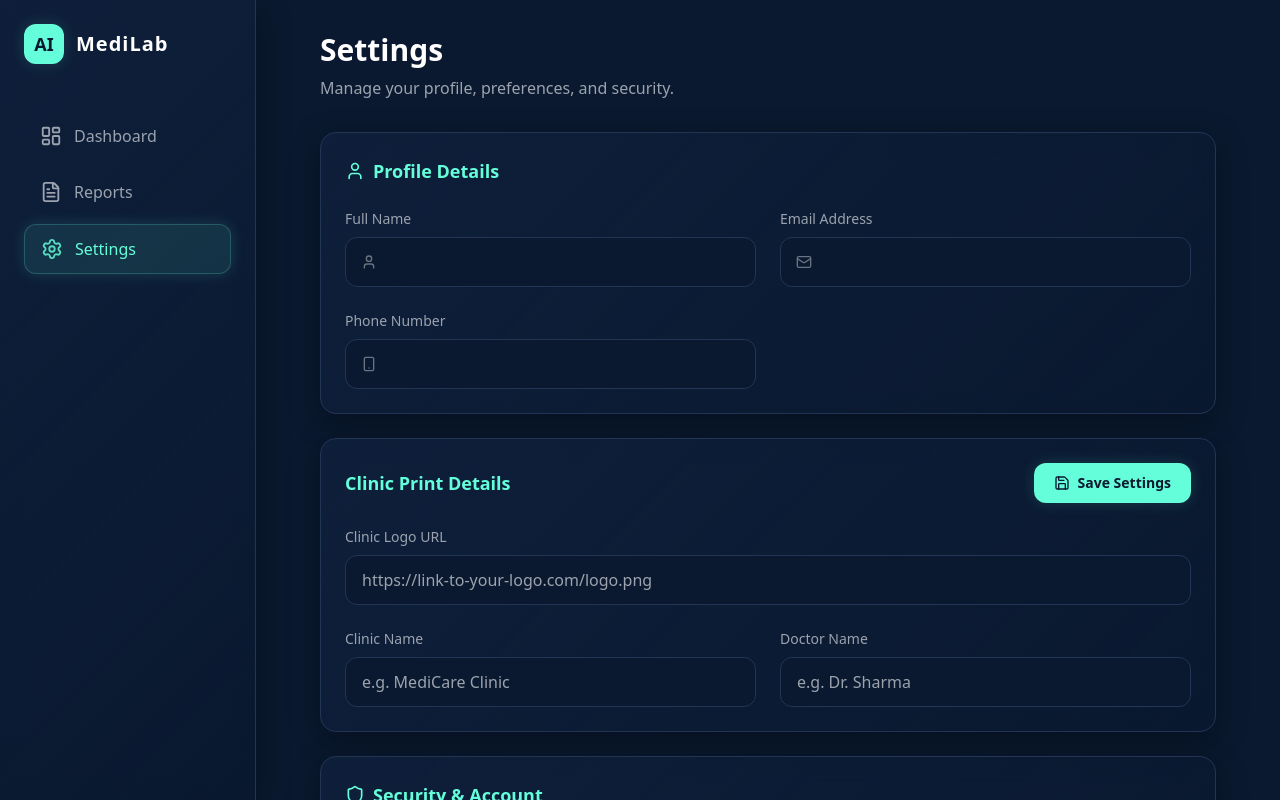
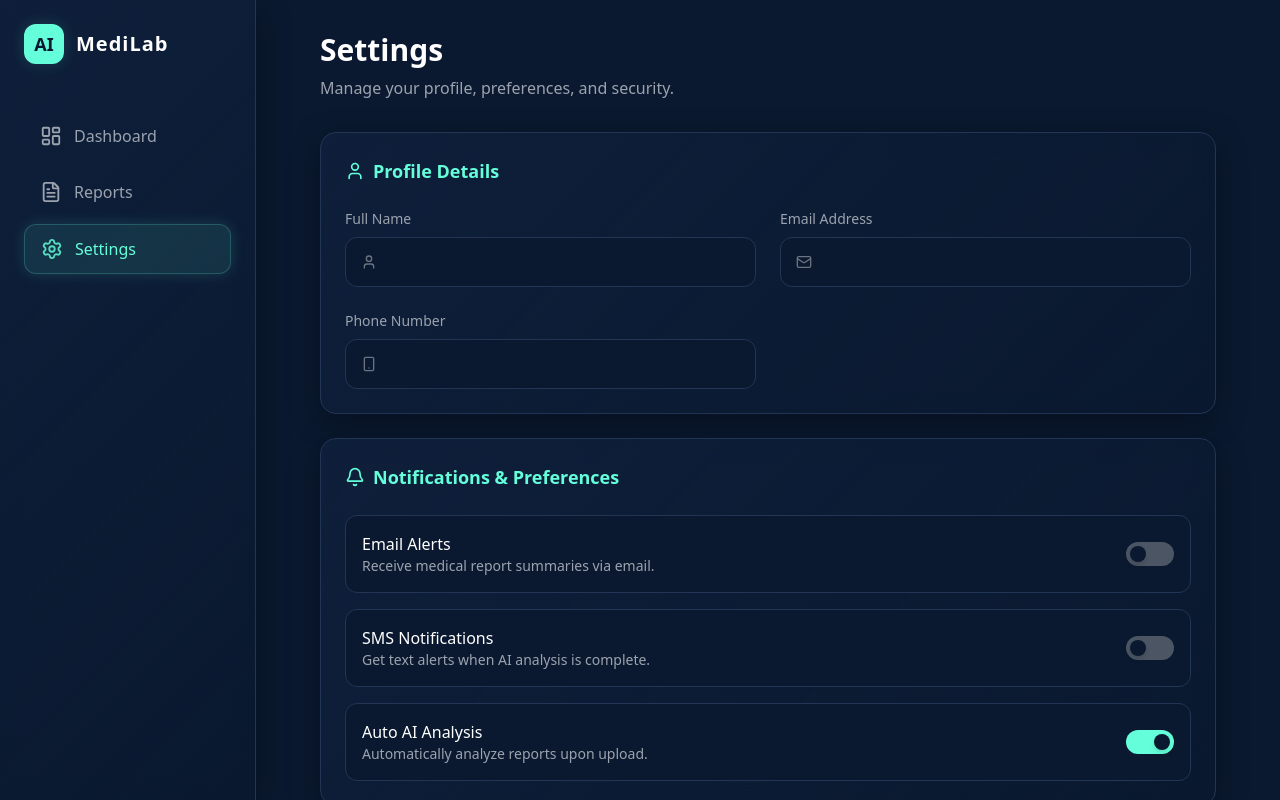
Before and after one commit to anuragsinghyadav2658-lang/medilab-ai-frontend, a React (Vite) app: page /settings in a window 1280 px wide. Shown: the top 800 px of the page. Built offline with nearby package versions, Linux system fonts and the light colour scheme.

Commit message:
fixed small bug

```diff
--- a/src/pages/Settings.jsx
+++ b/src/pages/Settings.jsx
@@ -30,23 +30,6 @@ const Settings = () => {
   });
 
   const [hasChanges, setHasChanges] = useState(false);
-
-  const [clinicDetails, setClinicDetails] = useState({
-    logoUrl: "",
-    clinicName: "",
-    doctorName: "",
-  });
-
-  const handleClinicChange = (e) => {
-    const { name, value } = e.target;
-    setClinicDetails((prev) => ({ ...prev, [name]: value }));
-  };
-
-  const saveClinicDetails = () => {
-    // API integration ke aane tak abhi ke liye localStorage use kar rahe hain
-    localStorage.setItem("clinicDetails", JSON.stringify(clinicDetails));
-    alert("Clinic print details saved successfully!");
-  };
 
   // Page load hote hi backend se user ki detail laane ka logic
   useEffect(() => {
@@ -310,59 +293,61 @@ const Settings = () => {
           </div>
         </div>
 
-        {/* Clinic Print Details Section */}
+        {/* Notifications Section */}
         <div className="bg-glass-navy backdrop-blur-md border border-navy-lightest rounded-2xl p-6 shadow-glass">
-          <div className="flex flex-col sm:flex-row sm:items-center justify-between gap-4 mb-6">
-            <h2 className="text-lg font-semibold text-mint flex items-center gap-2">
-              Clinic Print Details
+          <h2 className="text-lg font-semibold text-mint flex items-center gap-2 mb-6">
+            <Bell size={20} /> Notifications & Preferences
           </h2>
+          <div className="space-y-4">
+            <div className="flex items-center justify-between p-4 bg-navy border border-navy-lightest rounded-xl">
+              <div>
+                <h3 className="text-white font-medium">Email Alerts</h3>
+                <p className="text-sm text-gray-400">
+                  Receive medical report summaries via email.
+                </p>
+              </div>
               <button
-              onClick={saveClinicDetails}
-              className="flex items-center justify-center gap-2 bg-mint text-navy px-5 py-2.5 rounded-xl font-bold hover:bg-mint/90 transition-all text-sm shadow-mint-glow w-full sm:w-auto"
+                onClick={toggleEmailAlerts}
+                className={`w-12 h-6 rounded-full transition-colors relative flex items-center focus:outline-none ${emailAlerts ? "bg-mint" : "bg-gray-600"}`}
               >
-              <Save size={16} /> Save Settings
+                <div
+                  className={`w-4 h-4 bg-navy rounded-full shadow-md transform transition-transform duration-300 ease-in-out ${emailAlerts ? "translate-x-7" : "translate-x-1"}`}
+                />
               </button>
             </div>
 
-          <div className="grid grid-cols-1 md:grid-cols-2 gap-6">
-            <div className="md:col-span-2">
-              <label className="block text-sm text-gray-400 mb-2">
-                Clinic Logo URL
-              </label>
-              <input
-                type="text"
-                name="logoUrl"
-                value={clinicDetails.logoUrl}
-                onChange={handleClinicChange}
-                placeholder="https://link-to-your-logo.com/logo.png"
-                className="w-full bg-navy border border-navy-lightest rounded-xl px-4 py-3 text-white focus:border-mint focus:outline-none transition-colors"
+            <div className="flex items-center justify-between p-4 bg-navy border border-navy-lightest rounded-xl">
+              <div>
+                <h3 className="text-white font-medium">SMS Notifications</h3>
+                <p className="text-sm text-gray-400">
+                  Get text alerts when AI analysis is complete.
+                </p>
+              </div>
+              <button
+                onClick={() => setSmsAlerts(!smsAlerts)}
+                className={`w-12 h-6 rounded-full transition-colors relative flex items-center focus:outline-none ${smsAlerts ? "bg-mint" : "bg-gray-600"}`}
+              >
+                <div
+                  className={`w-4 h-4 bg-navy rounded-full shadow-md transform transition-transform duration-300 ease-in-out ${smsAlerts ? "translate-x-7" : "translate-x-1"}`}
                 />
+              </button>
             </div>
+
+            <div className="flex items-center justify-between p-4 bg-navy border border-navy-lightest rounded-xl">
               <div>
-              <label className="block text-sm text-gray-400 mb-2">
-                Clinic Name
-              </label>
-              <input
-                type="text"
-                name="clinicName"
-                value={clinicDetails.clinicName}
-                onChange={handleClinicChange}
-                placeholder="e.g. MediCare Clinic"
-                className="w-full bg-navy border border-navy-lightest rounded-xl px-4 py-3 text-white focus:border-mint focus:outline-none transition-colors"
+                <h3 className="text-white font-medium">Auto AI Analysis</h3>
+                <p className="text-sm text-gray-400">
+                  Automatically analyze reports upon upload.
+                </p>
+              </div>
+              <button
+                onClick={() => setAutoAnalysis(!autoAnalysis)}
+                className={`w-12 h-6 rounded-full transition-colors relative flex items-center focus:outline-none ${autoAnalysis ? "bg-mint" : "bg-gray-600"}`}
+              >
+                <div
+                  className={`w-4 h-4 bg-navy rounded-full shadow-md transform transition-transform duration-300 ease-in-out ${autoAnalysis ? "translate-x-7" : "translate-x-1"}`}
                 />
-            </div>
-            <div>
-              <label className="block text-sm text-gray-400 mb-2">
-                Doctor Name
-              </label>
-              <input
-                type="text"
-                name="doctorName"
-                value={clinicDetails.doctorName}
-                onChange={handleClinicChange}
-                placeholder="e.g. Dr. Sharma"
-                className="w-full bg-navy border border-navy-lightest rounded-xl px-4 py-3 text-white focus:border-mint focus:outline-none transition-colors"
-              />
+              </button>
             </div>
           </div>
         </div>
```
Lines whose indentation alone changed are shown as unchanged.
